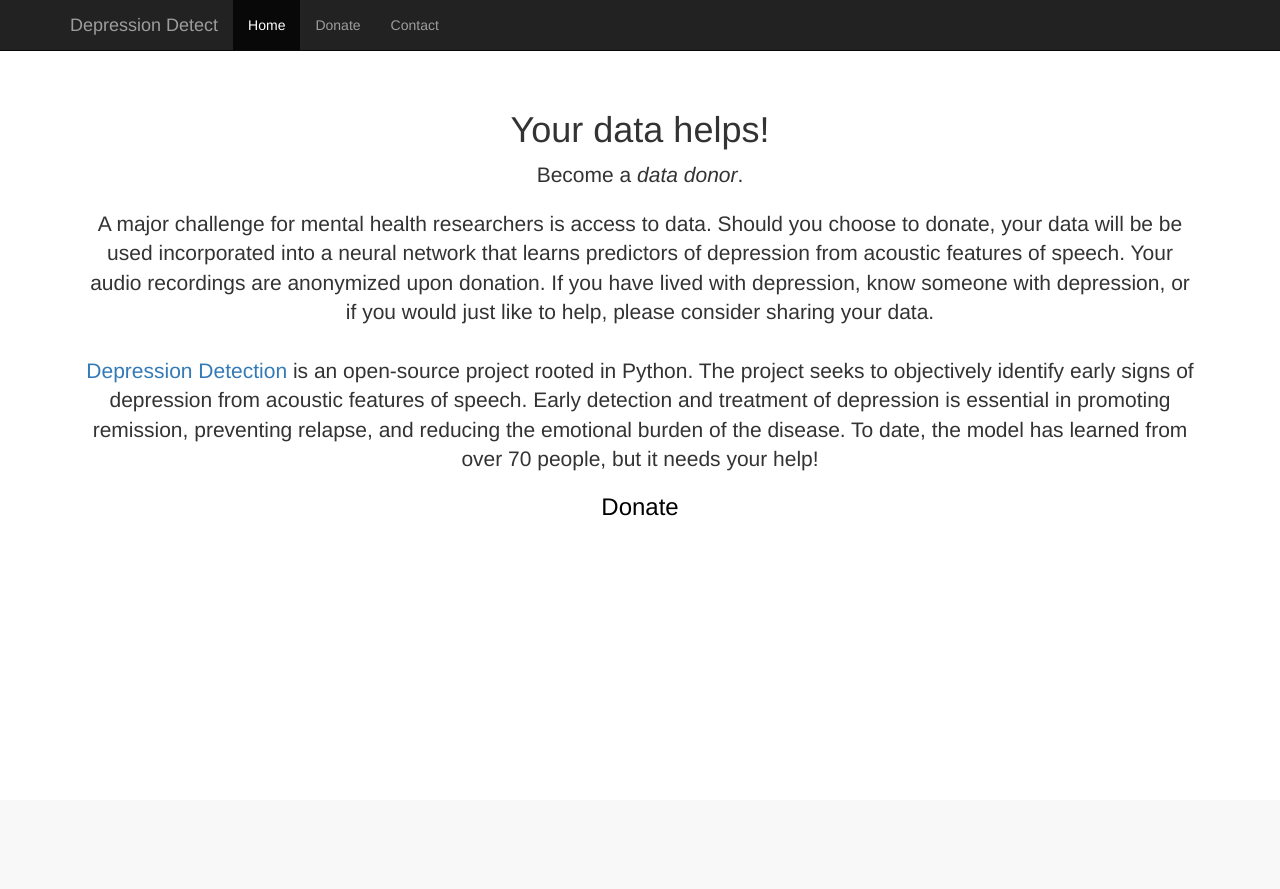
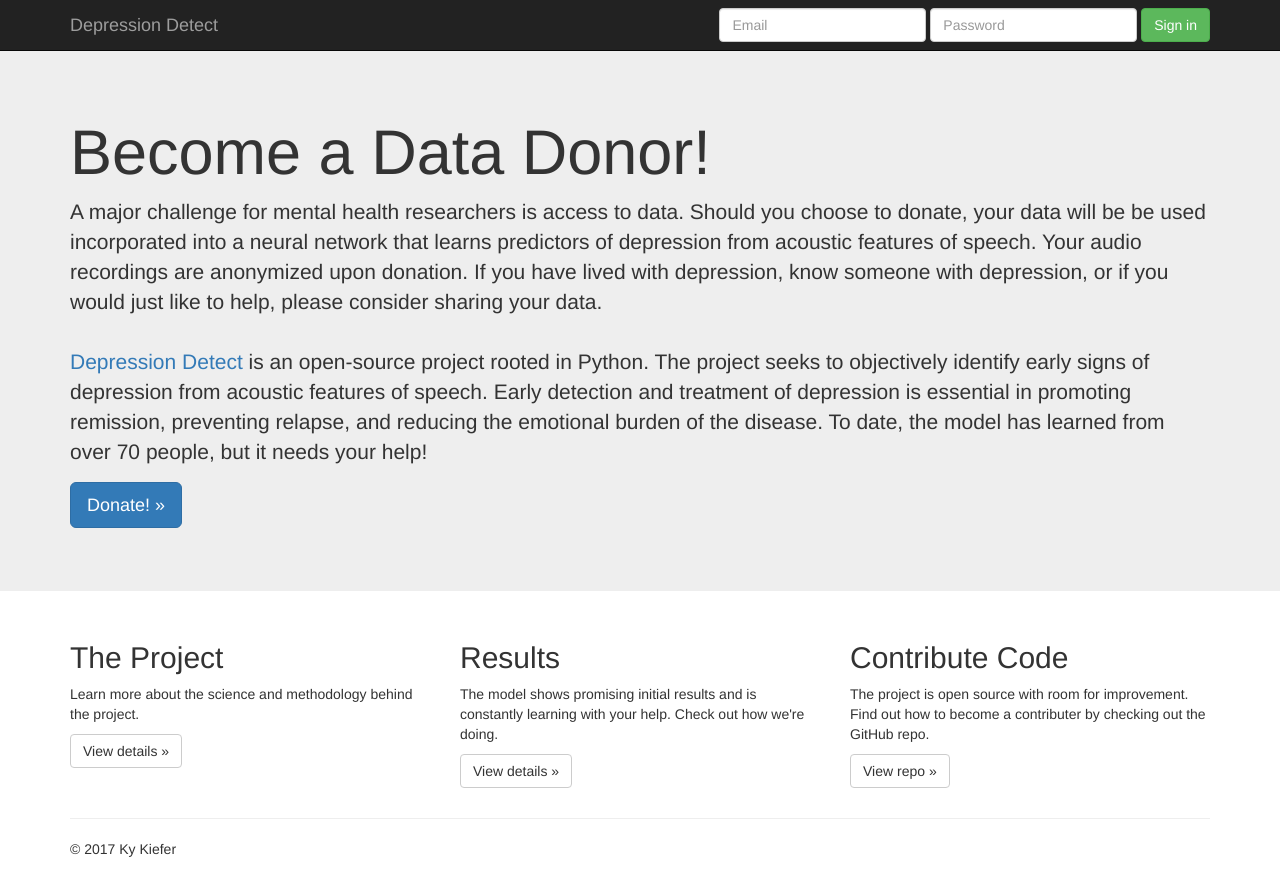
Before and after one commit to kykiefer/depression-detect, a Flask app: page / in a window 1280 px wide. Before the commit the page ends 516 px from the top, so only its background shows below. Run offline with Flask 2, Linux system fonts and the light colour scheme; some libraries are stand-ins or nearby versions.

Commit message:
web framework jumbotron

```diff
--- /dev/null
+++ b/web_app/static/css/jumbotron.css
@@ -0,0 +1,5 @@
+/* Move down content because we have a fixed navbar that is 50px tall */
+body {
+  padding-top: 50px;
+  padding-bottom: 20px;
+}
--- a/web_app/static/css/starter-template.css
+++ /dev/null
@@ -1,7 +0,0 @@
-body {
-  padding-top: 50px;
-}
-.starter-template {
-  padding: 40px 15px;
-  text-align: center;
-}
--- a/web_app/templates/index.html
+++ b/web_app/templates/index.html
@@ -9,7 +9,7 @@
     <meta name="author" content="">
     <link rel="icon" href="../../favicon.ico">
 
-    <title>Depression Detect</title>
+    <title>Jumbotron Template for Bootstrap</title>
 
     <!-- Bootstrap core CSS -->
     <link href="../static/css/bootstrap.min.css" rel="stylesheet">
@@ -18,7 +18,7 @@
     <link href="../static/css/ie10-viewport-bug-workaround.css" rel="stylesheet">
 
     <!-- Custom styles for this template -->
-    <link href="../static/css/starter-template.css" rel="stylesheet">
+    <link href="jumbotron.css" rel="stylesheet">
 
     <!-- Just for debugging purposes. Don't actually copy these 2 lines! -->
     <!--[if lt IE 9]><script src="../../assets/js/ie8-responsive-file-warning.js"></script><![endif]-->
@@ -44,37 +44,64 @@
           </button>
           <a class="navbar-brand" href="#">Depression Detect</a>
         </div>
-        <div id="navbar" class="collapse navbar-collapse">
-          <ul class="nav navbar-nav">
-            <li class="active"><a href="#">Home</a></li>
-            <li><a href="/donate">Donate</a></li>
-            <li><a href="/contact">Contact</a></li>
-          </ul>
-        </div><!--/.nav-collapse -->
+        <div id="navbar" class="navbar-collapse collapse">
+          <form class="navbar-form navbar-right">
+            <div class="form-group">
+              <input type="text" placeholder="Email" class="form-control">
+            </div>
+            <div class="form-group">
+              <input type="password" placeholder="Password" class="form-control">
+            </div>
+            <button type="submit" class="btn btn-success">Sign in</button>
+          </form>
+        </div><!--/.navbar-collapse -->
       </div>
     </nav>
 
+    <!-- Main jumbotron for a primary marketing message or call to action -->
+    <div class="jumbotron">
+      <div class="container">
+        <h1>Become a Data Donor!</h1>
+        <p>A major challenge for mental health researchers is access to data. Should you choose to donate, your data will be be used incorporated into a neural network that learns predictors of depression from acoustic features of speech. Your audio recordings are anonymized upon donation. If you have lived with depression, know someone with depression, or if you would just like to help, please consider sharing your data.<br><br><a href="https://github.com/kykiefer/depression-detect">Depression Detect</a> is an open-source project rooted in Python. The project seeks to objectively identify early signs of depression from acoustic features of speech. Early detection and treatment of depression is essential in promoting remission, preventing relapse, and reducing the emotional burden of the disease. To date, the model has learned from over 70 people, but it needs your help!</p>
+        <p><a class="btn btn-primary btn-lg" href="donate" role="button">Donate! &raquo;</a></p>
+      </div>
+    </div>
+
     <div class="container">
-
-      <div class="starter-template">
-        <h1>Your data helps!</h1>
-        <p class="lead">Become a <i>data donor</i>.</p>
-
-        <p class="lead">A major challenge for mental health researchers is access to data. Should you choose to donate, your data will be be used incorporated into a neural network that learns predictors of depression from acoustic features of speech. Your audio recordings are anonymized upon donation. If you have lived with depression, know someone with depression, or if you would just like to help, please consider sharing your data.<br><br><a href="https://github.com/kykiefer/depression-detect">Depression Detection</a> is an open-source project rooted in Python. The project seeks to objectively identify early signs of depression from acoustic features of speech. Early detection and treatment of depression is essential in promoting remission, preventing relapse, and reducing the emotional burden of the disease. To date, the model has learned from over 70 people, but it needs your help!</p>
-
-        <h3><a style='color:black' href='/donate'>Donate</a></h3>
+      <!-- Example row of columns -->
+      <div class="row">
+        <div class="col-md-4">
+          <h2>The Project</h2>
+          <p>Learn more about the science and methodology behind the project. </p>
+          <p><a class="btn btn-default" href="#" role="button">View details &raquo;</a></p>
+        </div>
+        <div class="col-md-4">
+          <h2>Results</h2>
+          <p>The model shows promising initial results and is constantly learning with your help. Check out how we're doing. </p>
+          <p><a class="btn btn-default" href="#" role="button">View details &raquo;</a></p>
+       </div>
+        <div class="col-md-4">
+          <h2>Contribute Code</h2>
+          <p>The project is open source with room for improvement. Find out how to become a contributer by checking out the GitHub repo. </p>
+          <p><a class="btn btn-default" href="https://github.com/kykiefer/depression-detect" role="button">View repo &raquo;</a></p>
+        </div>
       </div>
 
-    </div><!-- /.container -->
+      <hr>
+
+      <footer>
+        <p>&copy; 2017 Ky Kiefer</p>
+      </footer>
+    </div> <!-- /container -->
 
 
     <!-- Bootstrap core JavaScript
     ================================================== -->
     <!-- Placed at the end of the document so the pages load faster -->
     <script src="https://ajax.googleapis.com/ajax/libs/jquery/1.12.4/jquery.min.js"></script>
-    <script>window.jQuery || document.write('<script src="../static/js/vendor/jquery.min.js"><\/script>')</script>
-    <script src="../static/js/bootstrap.min.js"></script>
+    <script>window.jQuery || document.write('<script src="../../assets/js/vendor/jquery.min.js"><\/script>')</script>
+    <script src="../../dist/js/bootstrap.min.js"></script>
     <!-- IE10 viewport hack for Surface/desktop Windows 8 bug -->
-    <script src="../static/js/ie10-viewport-bug-workaround.js"></script>
+    <script src="../../assets/js/ie10-viewport-bug-workaround.js"></script>
   </body>
 </html>
```
Also changed, not shown: web_app/static/css/carousel.css (added, +134 -0 lines), web_app/templates/donate.html (+107 -0 lines).
